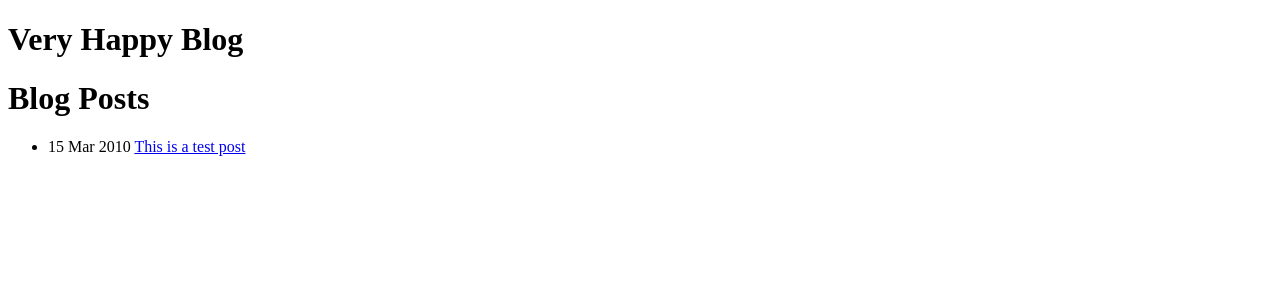
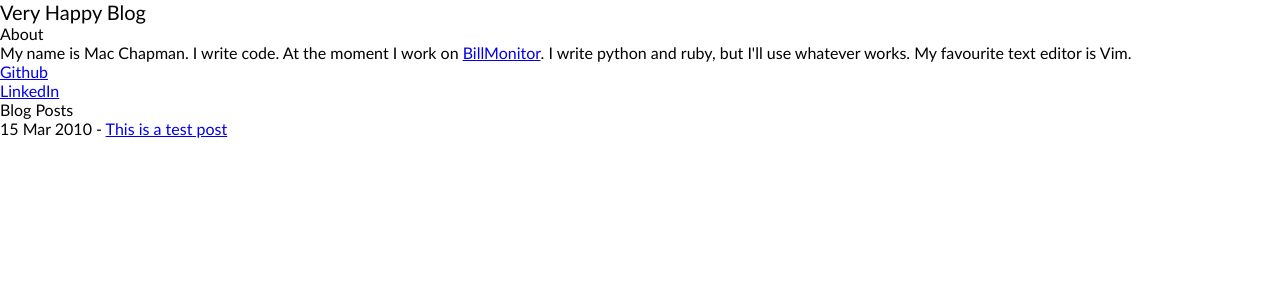
Before and after one commit to veryhappythings/veryhappythings.github.com, a Jekyll site: the page built from index.html, in a window 1280 px wide. Shown: the top 300 px of the page. Built offline with Jekyll 4.4.1, drawn with Linux system fonts in a browser that asks for light colours; Markdown is read by kramdown in place of the engine named in the settings.

Commit message:
Vaguely working on layout and such

```diff
--- a/_layouts/default.html
+++ b/_layouts/default.html
@@ -12,7 +12,7 @@
     </div>
 
     <div id='content'>
-    {{ content }}
+        {{ content }}
     </div>
 
     <div id='footer'>
--- /dev/null
+++ b/css/reset.css
@@ -0,0 +1,30 @@
+body,div,dl,dt,dd,ul,ol,li,h1,h2,h3,h4,h5,h6,pre,form,fieldset,input,textarea,p,blockquote,th,td {
+	margin:0;
+	padding:0;
+}
+table {
+	border-collapse:collapse;
+	border-spacing:0;
+}
+fieldset,img {
+	border:0;
+}
+address,caption,cite,code,dfn,em,strong,th,var {
+	font-style:normal;
+	font-weight:normal;
+}
+ol,ul {
+	list-style:none;
+}
+caption,th {
+	text-align:left;
+}
+h1,h2,h3,h4,h5,h6 {
+	font-size:100%;
+	font-weight:normal;
+}
+q:before,q:after {
+	content:'';
+}
+abbr,acronym { border:0;
+}
--- /dev/null
+++ b/css/screen.css
@@ -0,0 +1,9 @@
+@import url("reset.css");
+
+body {
+    font-family: 'Trebuchet MS', Verdana, Arial
+}
+
+h1 {
+    font-size: 20px;
+}
--- a/index.html
+++ b/index.html
@@ -3,11 +3,20 @@ layout: default
 title: Very Happy Blog
 ---
 
-<div id="home">
-  <h1>Blog Posts</h1>
-  <ul class="posts">
-    {% for post in site.posts %}
-      <li><span>{{ post.date | date_to_string }}</span> <a href="{{ post.url }}">{{ post.title }}</a></li>
-    {% endfor %}
-  </ul>
-</div>
+<h2>About</h2>
+<p>My name is Mac Chapman. I write code. At the moment I work on
+<a href='http://www.billmonitor.com'>BillMonitor</a>. I write python and ruby,
+but I'll use whatever works. My favourite text editor is Vim.
+</p>
+
+<ul class='links'>
+    <li><a href='http://www.github.com/veryhappythings'>Github</a></li>
+    <li><a href='http://uk.linkedin.com/in/macchapman'>LinkedIn</a></li>
+</ul>
+
+<h2>Blog Posts</h2>
+<ul class="posts">
+  {% for post in site.posts %}
+    <li><span>{{ post.date | date_to_string }}</span> - <a href="{{ post.url }}">{{ post.title }}</a></li>
+  {% endfor %}
+</ul>
```
